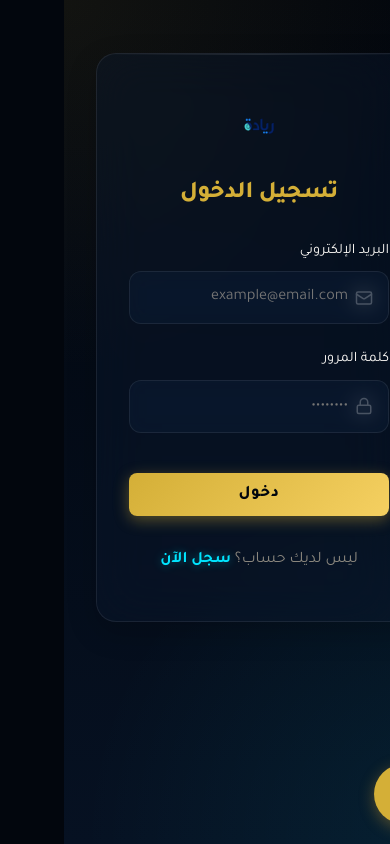
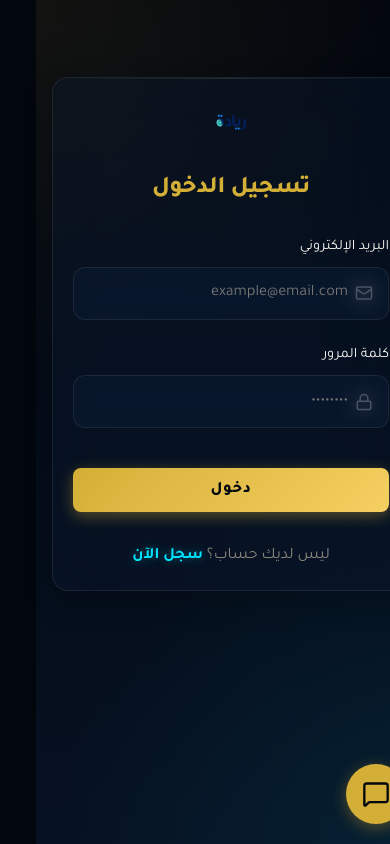
Before and after one commit to 3EZZO/riyada, a React (Vite) app: page /auth in a window 390 px wide. Built offline with nearby package versions, Linux system fonts and the light colour scheme; no server answers.

Commit message:
Fix: resolve iPhone notch collisions and squished grid columns to match Apple iOS style

```diff
--- a/src/index.css
+++ b/src/index.css
@@ -258,11 +258,46 @@ tr td:last-child { border-radius: 12px 0 0 12px; }
   content: ''; position: absolute; bottom: -1px; left: 0; right: 0; height: 3px; background: var(--gold); border-radius: 3px 3px 0 0; box-shadow: 0 -2px 10px var(--gold-glow);
 }
 
+/* Universal Apple iOS Mobile & iPhone Dashboard Fixes */
 @media (max-width: 768px) {
   .dash-tabs { flex-wrap: wrap; gap: 1rem; }
   table { display: block; overflow-x: auto; -webkit-overflow-scrolling: touch; }
+
+  .container {
+    padding-top: calc(1.5rem + env(safe-area-inset-top)) !important;
+    padding-left: 1rem !important;
+    padding-right: 1rem !important;
+    padding-bottom: calc(2rem + env(safe-area-inset-bottom)) !important;
+  }
+
+  /* Force all inline grid layouts across dashboards to collapse cleanly */
+  [style*="gridTemplateColumns"], [style*="grid-template-columns"] {
+    grid-template-columns: 1fr !important;
+    gap: 1rem !important;
+  }
+
+  /* Ensure headers wrap nicely so buttons don't collide with titles or clock */
+  [style*="justify-content: space-between"], [style*="justifyContent: 'space-between'"],
+  [style*="justifyContent: space-between"], [style*="justify-content:space-between"] {
+    flex-wrap: wrap !important;
+    gap: 1rem !important;
+  }
 }
 
 @media (max-width: 480px) {
   input, select, textarea { font-size: 16px !important; }
+
+  .menu-card {
+    padding: 1.25rem !important;
+    border-radius: 16px !important;
+  }
+
+  .header-title {
+    font-size: 1.75rem !important;
+    line-height: 1.3 !important;
+  }
+
+  button, .btn-cyan {
+    min-height: 44px;
+  }
 }
--- a/src/pages/AdminDashboard.jsx
+++ b/src/pages/AdminDashboard.jsx
@@ -44,22 +44,22 @@ export default function AdminDashboard() {
   if (!user) return null;
 
   return (
-    <div className="container" style={{ maxWidth: '1100px', paddingTop: '2rem' }}>
-      <div style={{ display: 'flex', justifyContent: 'space-between', alignItems: 'center', marginBottom: '3rem' }}>
+    <div className="container" style={{ maxWidth: '1100px', paddingTop: 'calc(2rem + env(safe-area-inset-top))', paddingBottom: 'calc(2rem + env(safe-area-inset-bottom))' }}>
+      <div style={{ display: 'flex', justifyContent: 'space-between', alignItems: 'center', marginBottom: '2rem', flexWrap: 'wrap', gap: '1rem' }}>
         <div>
           <div style={{ fontSize: '0.8rem', letterSpacing: '0.15em', color: 'var(--gold)', textTransform: 'uppercase', marginBottom: '0.5rem' }}>
             Riyadah Platform Control
           </div>
-          <h1 className="header-title" style={{ margin: 0, fontSize: '2.2rem' }}>لوحة تحكم المنصة</h1>
+          <h1 className="header-title" style={{ margin: 0, fontSize: 'clamp(1.8rem, 5vw, 2.2rem)' }}>لوحة تحكم المنصة</h1>
         </div>
         <div style={{ display: 'flex', gap: '1rem' }}>
-          <button onClick={() => { localStorage.removeItem('riyada_user'); localStorage.removeItem('riyada_token'); navigate('/'); }} className="btn-cyan" style={{ background: 'transparent', color: 'var(--red)', border: '1px solid rgba(232,89,60,0.3)' }}>
+          <button onClick={() => { localStorage.removeItem('riyada_user'); localStorage.removeItem('riyada_token'); navigate('/'); }} className="btn-cyan" style={{ background: 'transparent', color: 'var(--red)', border: '1px solid rgba(232,89,60,0.3)', padding: '8px 16px', minHeight: '44px' }}>
             <LogOut size={18} /> خروج
           </button>
         </div>
       </div>
 
-      <div style={{ display: 'grid', gridTemplateColumns: 'repeat(4, 1fr)', gap: '1.5rem', marginBottom: '3rem' }}>
+      <div className="metrics-grid" style={{ display: 'grid', gridTemplateColumns: 'repeat(auto-fit, minmax(220px, 1fr))', gap: '1.2rem', marginBottom: '2.5rem' }}>
         <div className="menu-card" style={{ padding: '1.5rem', display: 'flex', flexDirection: 'column' }}>
           <div style={{ display: 'flex', justifyContent: 'space-between', alignItems: 'center', marginBottom: '1rem' }}>
             <span style={{ color: 'var(--ivory3)', fontSize: '0.9rem', fontWeight: 700 }}>إجمالي الطلاب</span>
@@ -105,7 +105,7 @@ export default function AdminDashboard() {
         </div>
       </div>
 
-      <div style={{ display: 'grid', gridTemplateColumns: '2fr 1fr', gap: '2rem' }}>
+      <div className="dashboard-content-grid" style={{ display: 'grid', gridTemplateColumns: 'repeat(auto-fit, minmax(280px, 1fr))', gap: '1.5rem' }}>
         <div className="menu-card" style={{ padding: '2rem' }}>
           <h3 style={{ margin: '0 0 1.5rem 0', fontSize: '1.3rem' }}>المؤسسات المضافة مؤخراً</h3>
           <div style={{ display: 'flex', flexDirection: 'column', gap: '1rem' }}>
```
